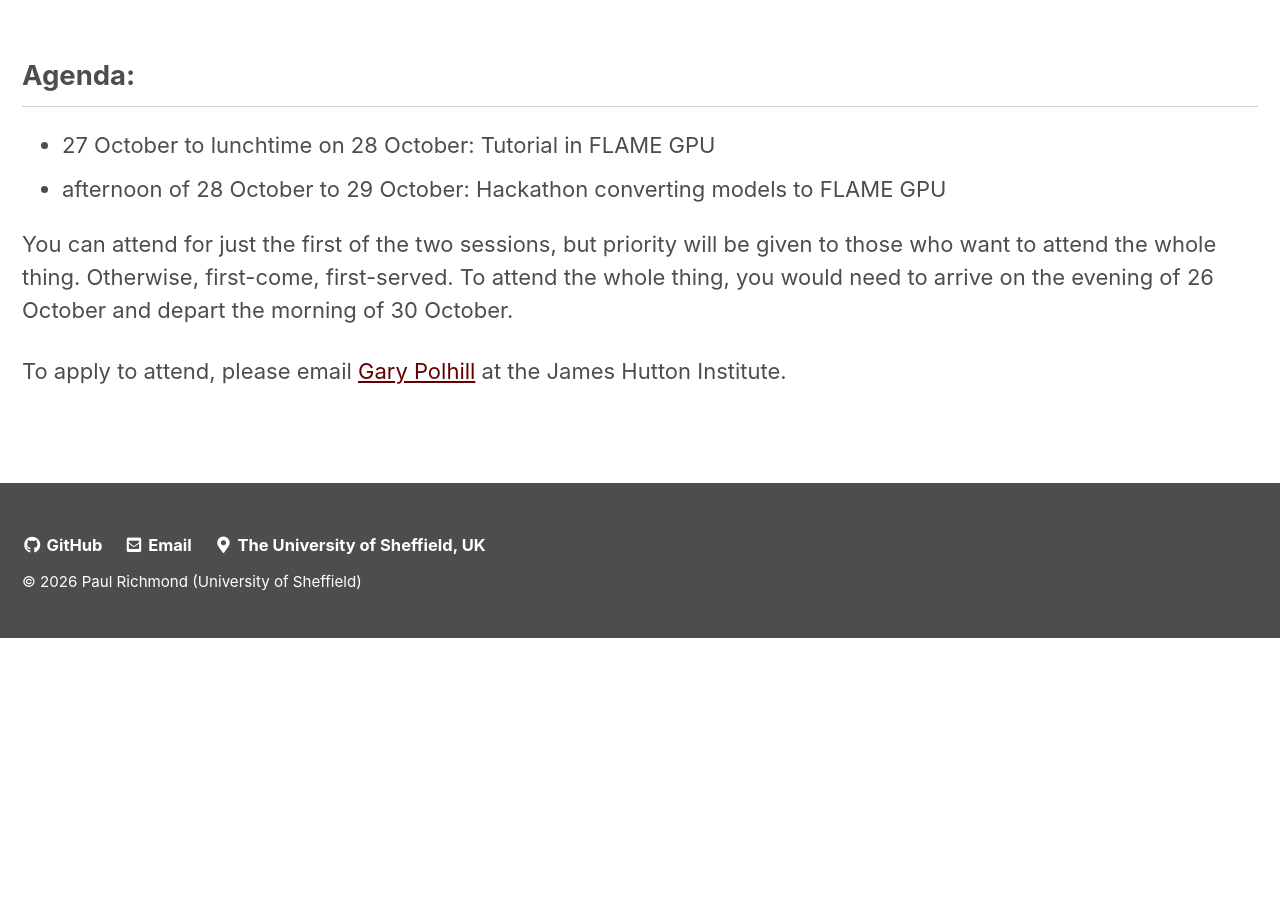
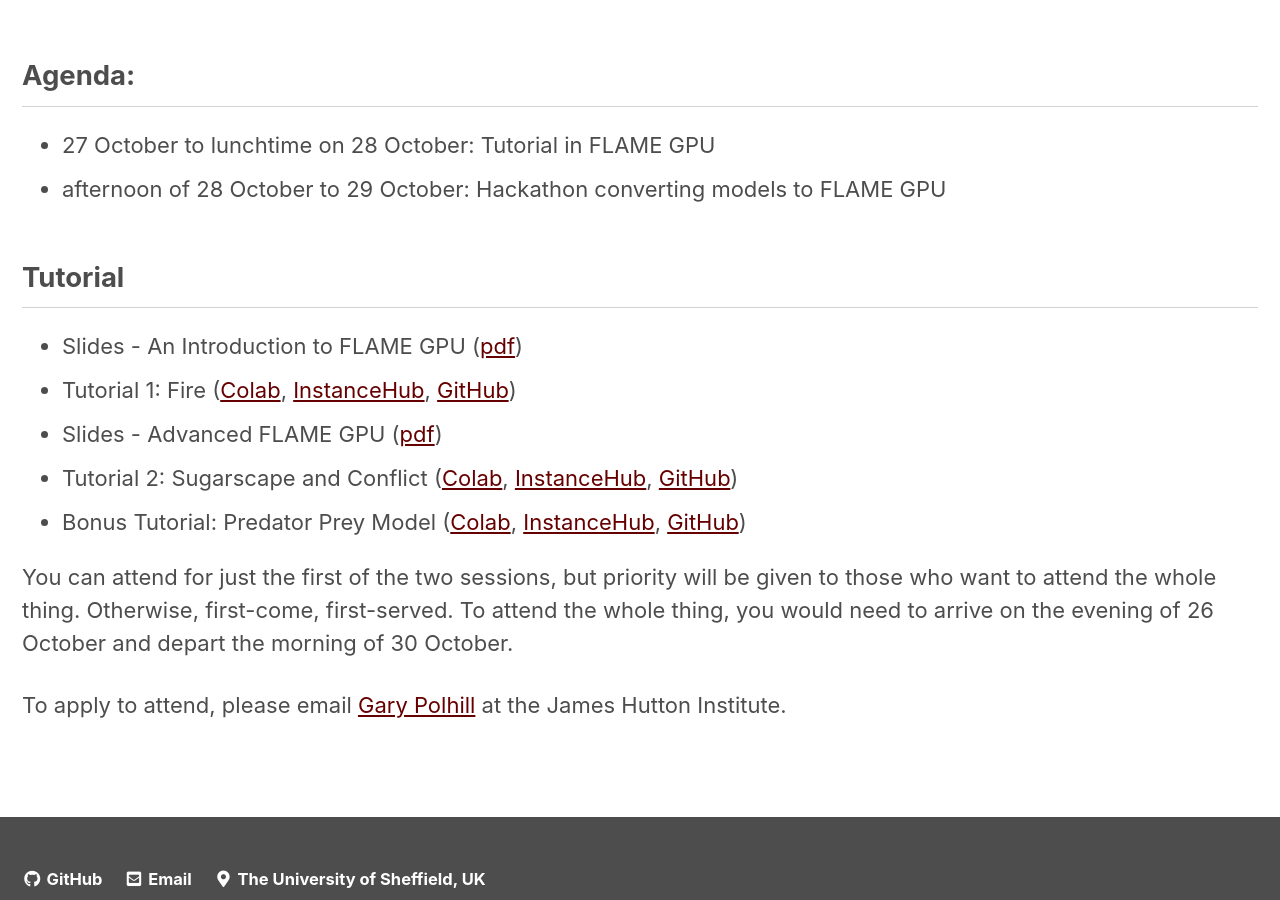
Before and after one commit to FLAMEGPU/flamegpu.github.io, a Jekyll site: the page built from events/hutton26.md, in a window 1280 px wide and 900 px high, scrolled down 958 px. Built offline with Jekyll 4.4.1, drawn with Linux system fonts in a browser that asks for light colours; cached includes are drawn as plain includes; before the commit the page ends 1596 px from its top, so only the background shows below that.

Commit message:
Update Hutton26 event with tutorial information (#16)
* Update Hutton26 event with tutorial information

Added tutorial details and resources for FLAME GPU sessions.

* Fix tutorial links and add Predator Prey Model tutorial

Updated tutorial links and added a new bonus tutorial.

```diff
--- a/events/hutton26.md
+++ b/events/hutton26.md
@@ -18,6 +18,16 @@
  - 27 October to lunchtime on 28 October: Tutorial in FLAME GPU
  - afternoon of 28 October to 29 October: Hackathon converting models to FLAME GPU
 
+## Tutorial
+
+ - Slides - An Introduction to FLAME GPU ([pdf](https://drive.google.com/file/d/1ZYK1ONElmkirQB2FA5faQtkWpfaCejEm/view?usp=drive_link))
+ - Tutorial 1: Fire ([Colab](https://colab.research.google.com/github/FLAMEGPU/FLAMEGPU2-tutorial-fire/blob/main/FLAMEGPU-Tutorial-Fire.ipynb), [InstanceHub](https://www.instancehub.com/labs/8/), [GitHub](https://github.com/FLAMEGPU/FLAMEGPU2-tutorial-fire))
+ - Slides - Advanced FLAME GPU ([pdf](https://drive.google.com/file/d/144MYrkgUBD1iTLcT-ocykLKOR7okuW0v/view?usp=drive_link))
+ - Tutorial 2: Sugarscape and Conflict ([Colab](https://colab.research.google.com/github/FLAMEGPU/FLAMEGPU2_python_sugarscape_tutorial/blob/main/FLAMEGPU-Tutorial.ipynb), [InstanceHub](https://www.instancehub.com/labs/9/), [GitHub](https://github.com/FLAMEGPU/FLAMEGPU2_python_sugarscape_tutorial))
+ - Bonus Tutorial: Predator Prey Model ([Colab](https://colab.research.google.com/github/FLAMEGPU/FLAMEGPU2-tutorial-python/blob/main/FLAME_GPU_2_python_tutorial.ipynb), [InstanceHub](https://www.instancehub.com/labs/10/), [GitHub](https://github.com/FLAMEGPU/FLAMEGPU2-tutorial-python))
+
+
+
 You can attend for just the first of the two sessions, but priority will be given to those who want to attend the whole thing. Otherwise, first-come, first-served. To attend the whole thing, you would need to arrive on the evening of 26 October and depart the morning of 30 October.
 
 To apply to attend, please email [Gary Polhill](mailto:Gary.Polhill@hutton.ac.uk) at the James Hutton Institute.
```
